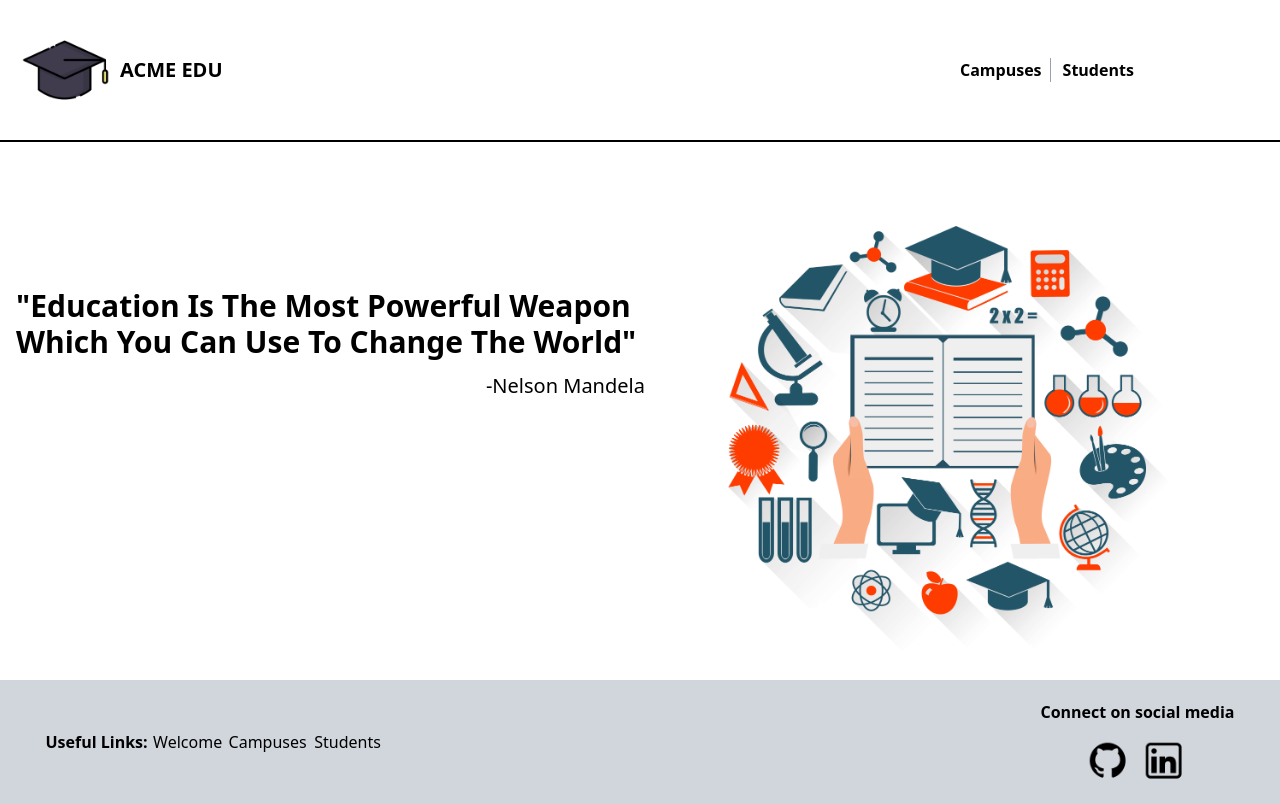
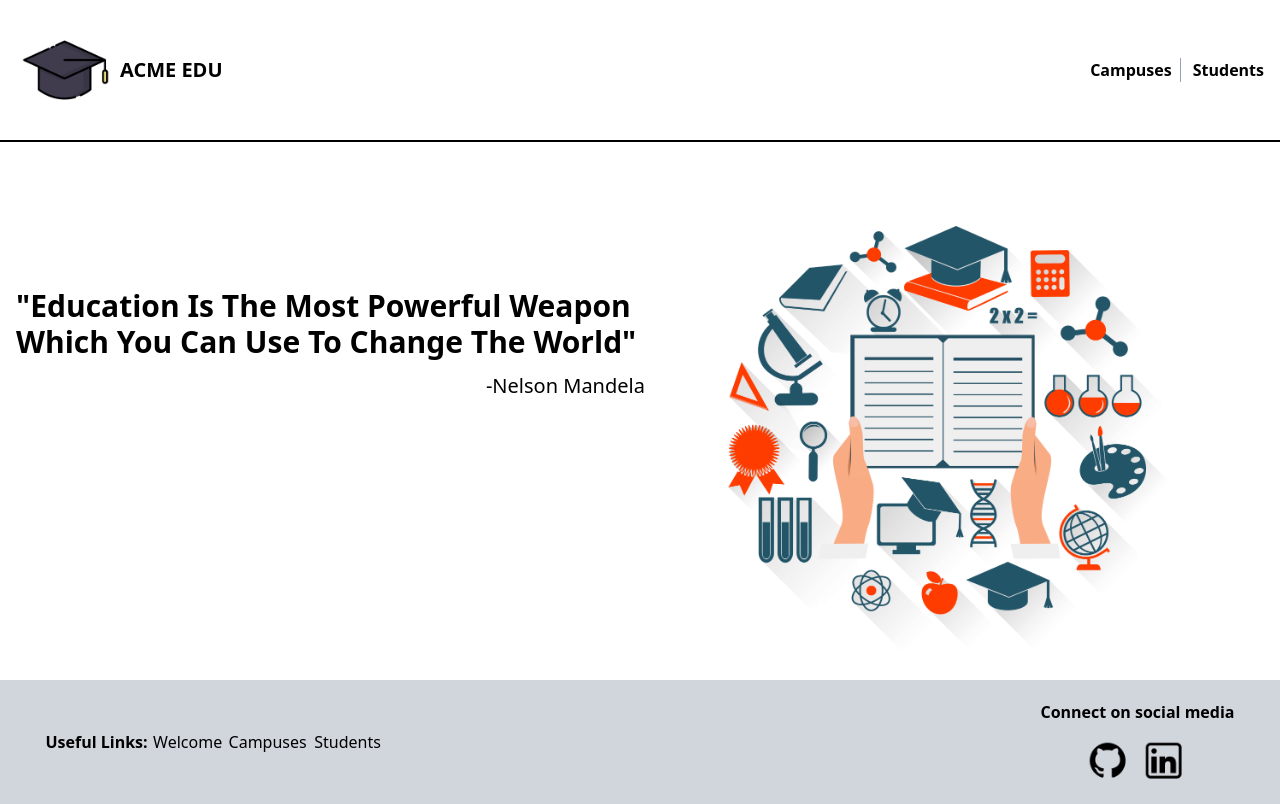
Before and after one commit to alejandro-baez/Student-Campus-Enrollment, a React (Vite) app in the folder Frontend/: page / in a window 1280 px wide. Built offline with nearby package versions, Linux system fonts and the light colour scheme.

Commit message:
fixed styling in homepage and navbar

```diff
--- a/Frontend/src/components/Homepage.jsx
+++ b/Frontend/src/components/Homepage.jsx
@@ -11,7 +11,7 @@ const Homepage = () => {
         </div>
 
         {/* right side */}
-        <div>
+        <div className='flex items-center'>
             <img src={Banner} alt="collage of education related materials" className='w-300' />
         </div>
     </section>
--- a/Frontend/src/components/Navbar.jsx
+++ b/Frontend/src/components/Navbar.jsx
@@ -16,7 +16,7 @@ const Navbar = () => {
         </div>
 
         {/* nav */}
-        <div className='flex items-center w-1/4 gap-3 font-bold divide-x divide-gray-400' >
+        <div className='flex items-center justify-end w-1/4 gap-3 font-bold divide-x divide-gray-400' >
             <Link to='/campuses' className='hover:text-gray-400 px-2'>
                 Campuses
             </Link>
```
